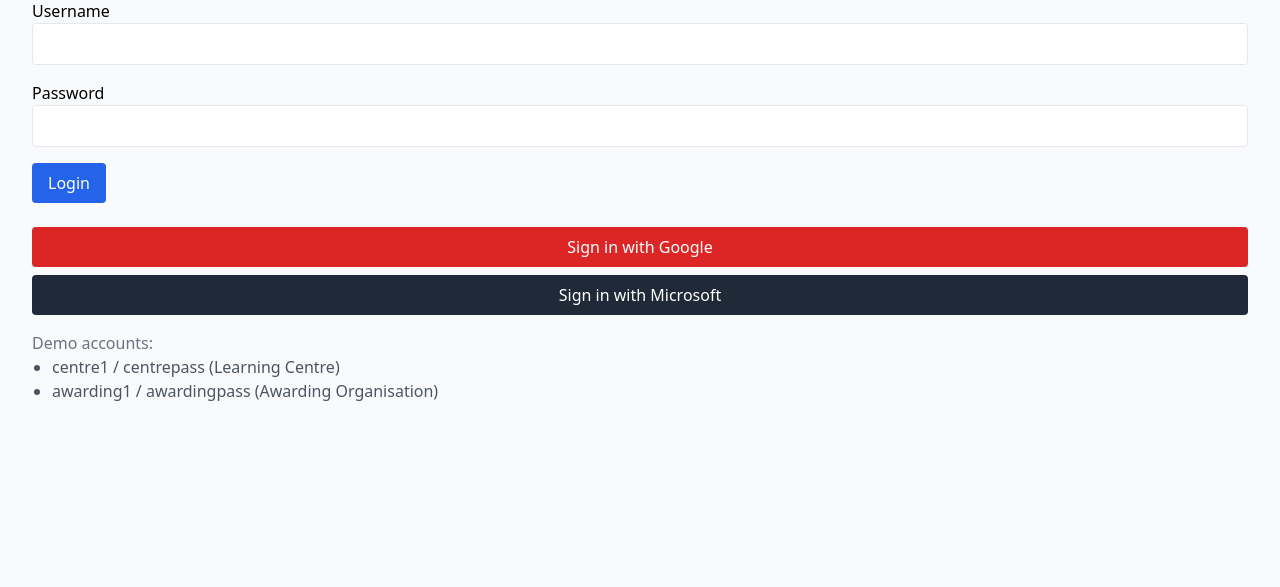
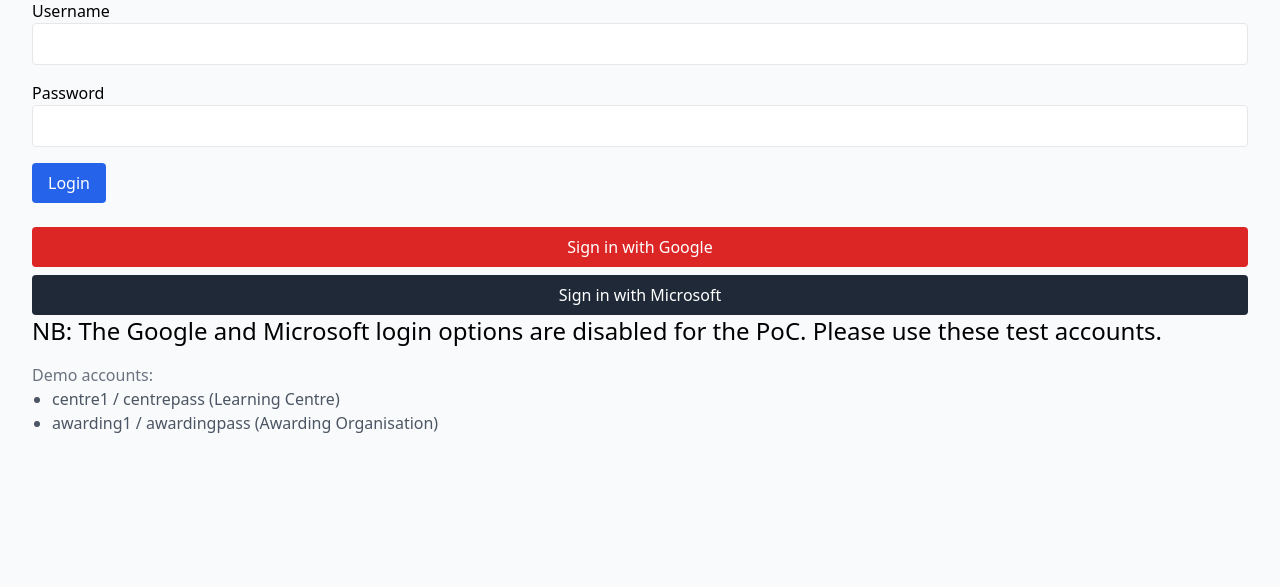
Before and after one commit to ragpark/educational-kyc, a FastAPI app: page /login in a window 1280 px wide. Shown: the part 145-732 px from the top of the page. Run offline with FastAPI, Linux system fonts and the light colour scheme; some libraries are stand-ins or nearby versions.

Commit message:
Update login.html

```diff
--- a/templates/login.html
+++ b/templates/login.html
@@ -20,6 +20,7 @@
   <a href="/auth/google" class="block bg-red-600 text-white px-4 py-2 rounded text-center">Sign in with Google</a>
   <a href="/auth/microsoft" class="block bg-gray-800 text-white px-4 py-2 rounded text-center">Sign in with Microsoft</a>
 </div>
+<h3 class="text-2xl font mb-4">NB: The Google and Microsoft login options are disabled for the PoC. Please use these test accounts.</h3>
 <p class="mt-4 text-gray-500">Demo accounts:</p>
 <ul class="list-disc ml-5 text-gray-600">
   <li>centre1 / centrepass (Learning Centre)</li>
```
